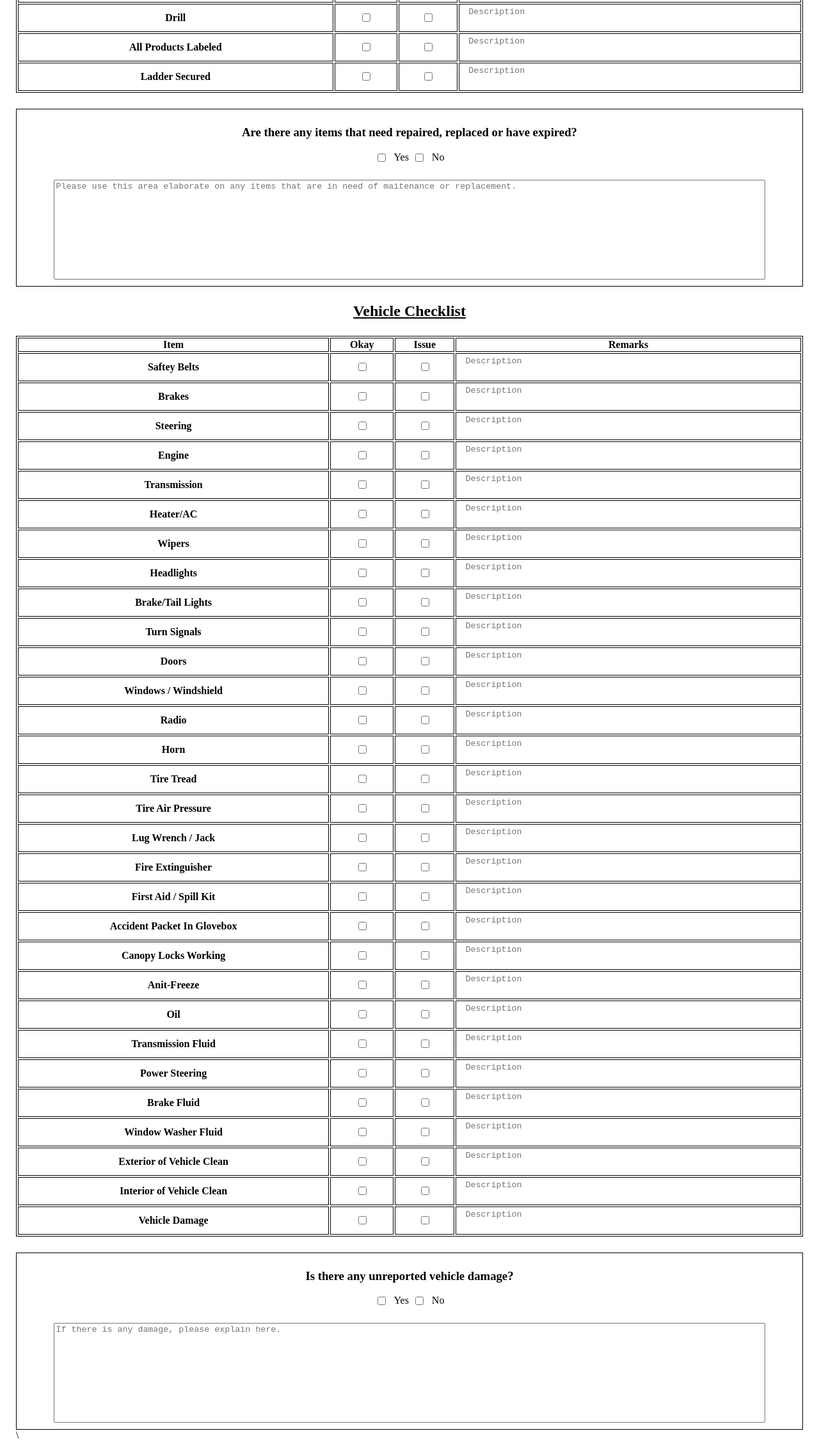
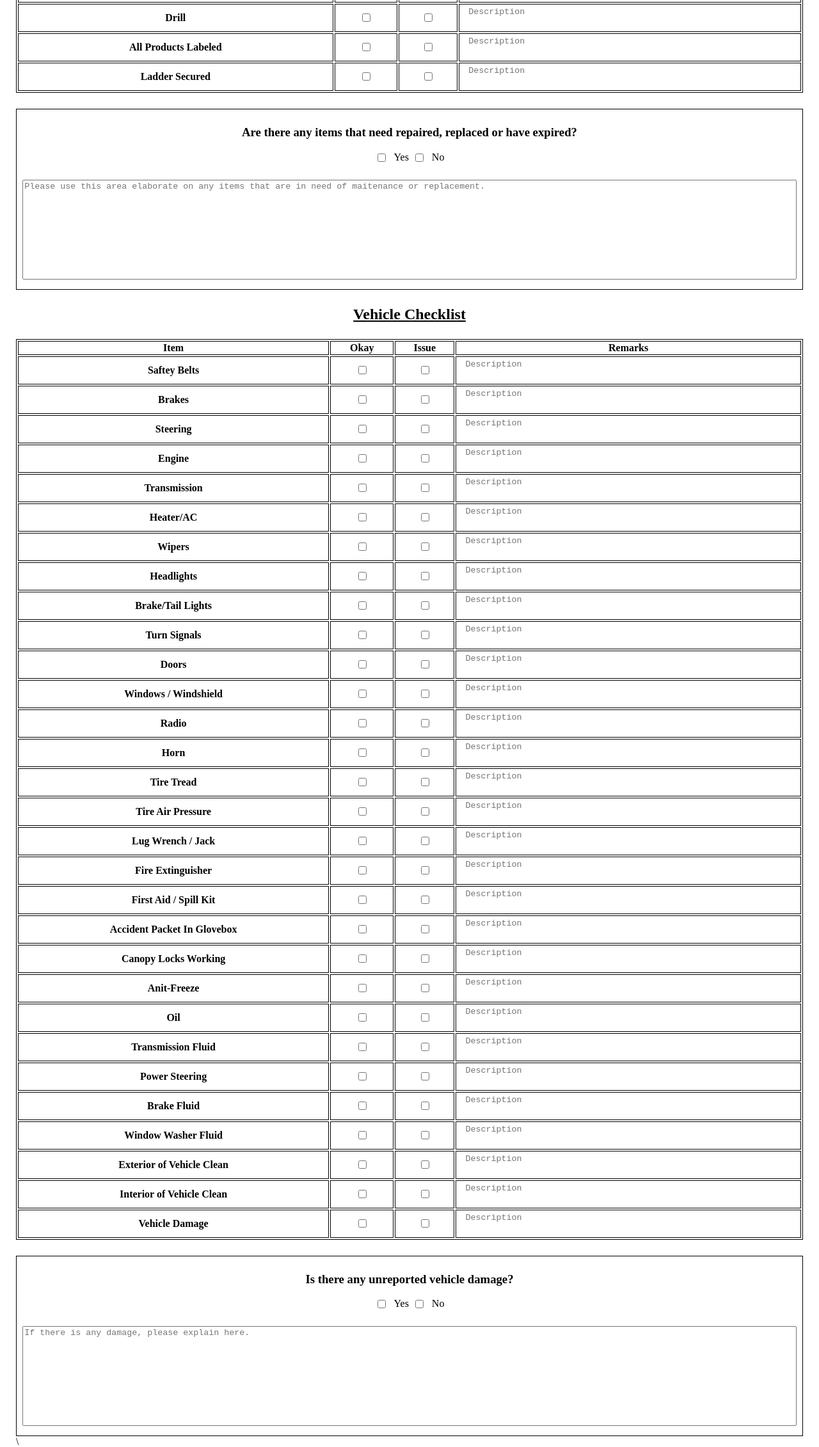
Before and after one commit to Interstate-Pest/vehicleChecklistForm, a plain HTML site: page index.html in a window 1280 px wide. Shown: the part 1058-3320 px from the top of the page at 64% size. Drawn offline with Linux system fonts and the light colour scheme.

Commit message:
fixed display issue with large text area box placement

```diff
--- a/index.html
+++ b/index.html
@@ -340,7 +340,7 @@
                 <label style="margin-left: 10px;" for="vehicleDmgNo">No</label>
             </div>
             <div style="display: flex; justify-content: center; margin-top: 25px; margin-bottom: 10px;">
-                <textarea style="width: 90%; resize: none;" name="Vehicle Damaged" id="" cols="30" rows="10" placeholder="Please use this area elaborate on any items that are in need of maitenance or replacement."></textarea>
+                <textarea style="width: 98%; resize: none; margin-bottom: 5px;" name="Vehicle Damaged" id="" cols="30" rows="10" placeholder="Please use this area elaborate on any items that are in need of maitenance or replacement."></textarea>
             </div>
         </div>
         <!-- Vehicle Checklist -->
@@ -793,7 +793,7 @@
                 <label style="margin-left: 10px;" for="vehicleDmgNo">No</label>
             </div>
             <div style="display: flex; justify-content: center; margin-top: 25px; margin-bottom: 10px;">
-                <textarea style="width: 90%; resize: none;" name="Vehicle Damaged" id="" cols="30" rows="10" placeholder="If there is any damage, please explain here."></textarea>
+                <textarea style="width: 98%; resize: none; margin-bottom: 5px;" name="Vehicle Damaged" id="" cols="30" rows="10" placeholder="If there is any damage, please explain here."></textarea>
             </div>
         </div>
     </article>\
```
